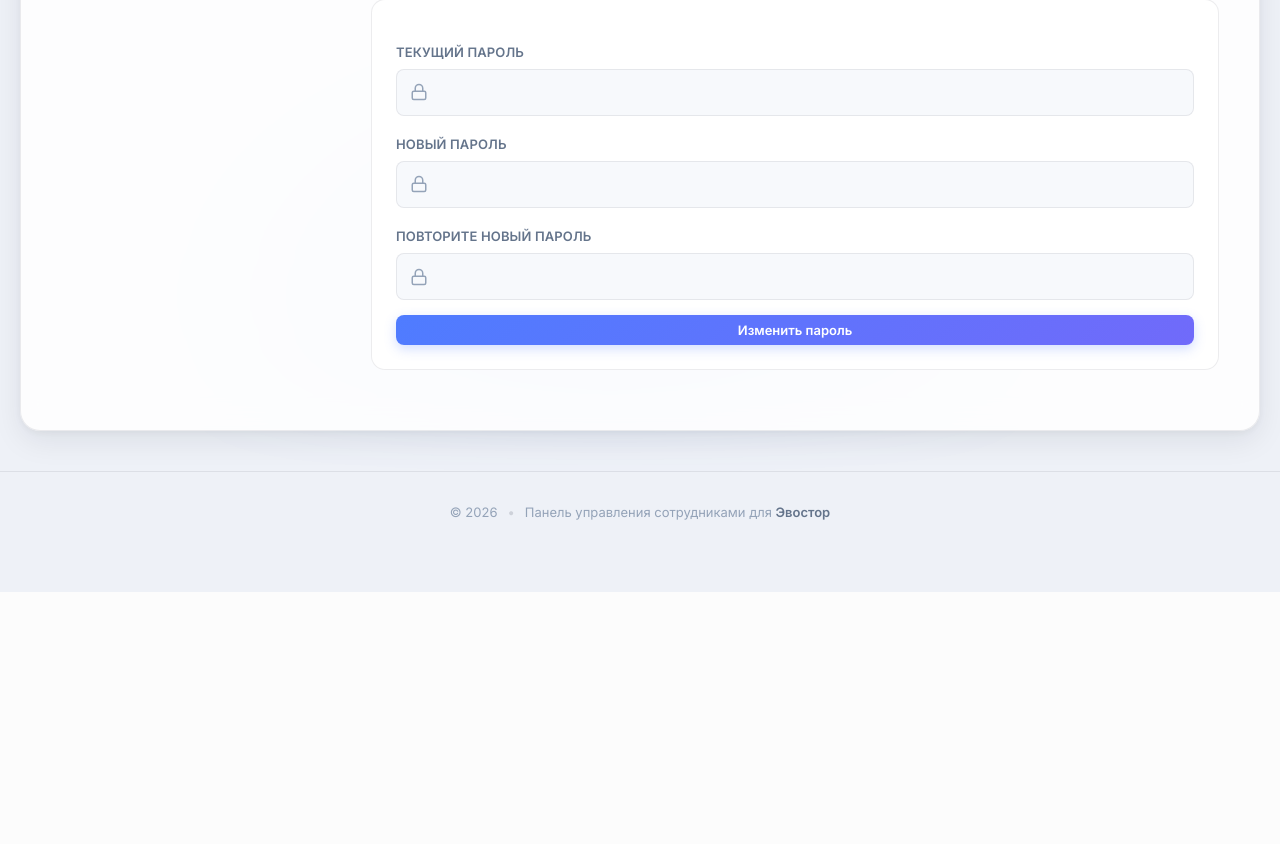
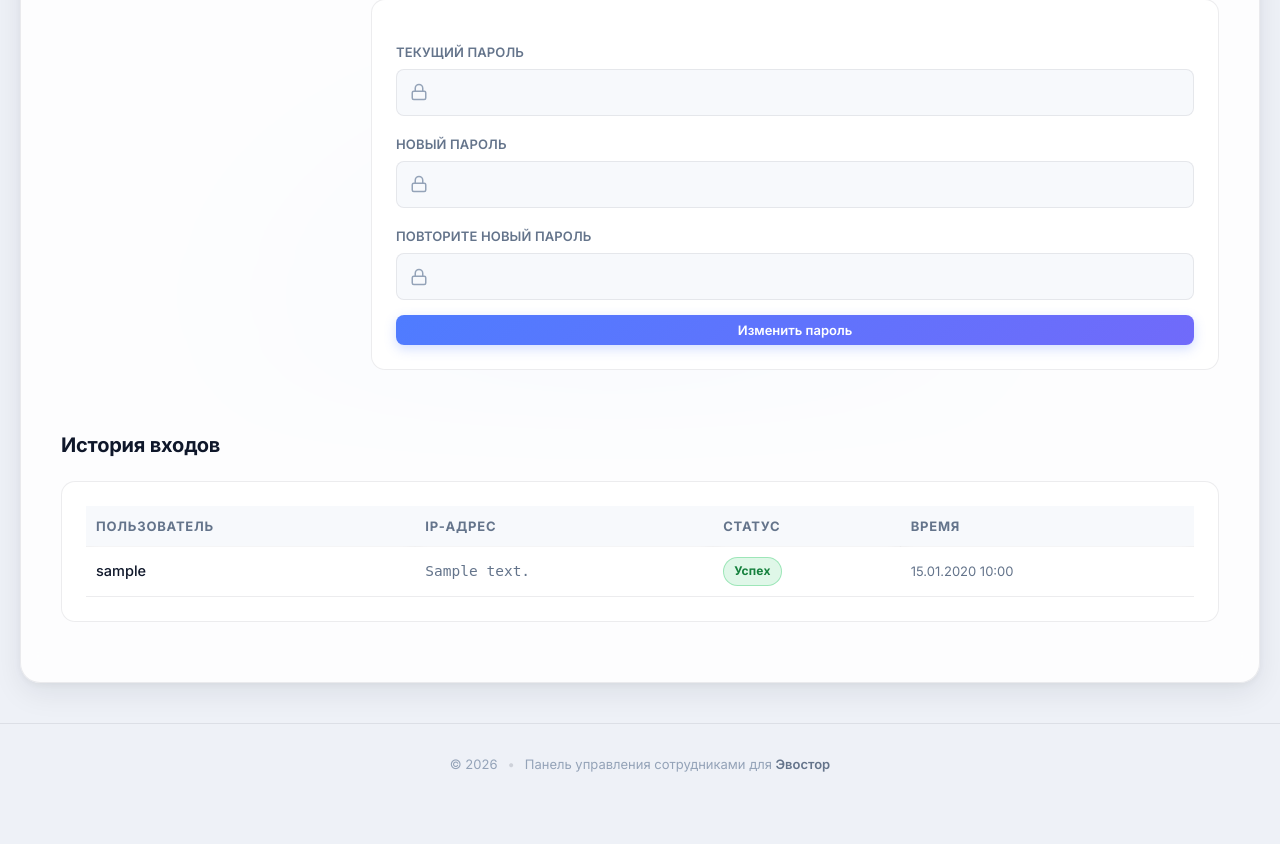
Before and after one commit to Shikkigayafr/hr-ad-tool, a Flask app: page /profile in a window 1280 px wide. Shown: the part 581-1425 px from the top of the page. Before the commit the page ends 1173 px from the top, so only its background shows below. Run offline with Flask 3, Linux system fonts and the light colour scheme; the visitor is signed in with stand-in values (Sample User, id 1); tables that the repository leaves empty hold one stand-in row (values such as "Sample post"); grey boxes marked "Sample" are stand-in pictures; some libraries are stand-ins or nearby versions.

Commit message:
feat: add login history (audit log) and fix API endpoint

```diff
--- a/app.py
+++ b/app.py
@@ -1,6 +1,6 @@
 from flask import Flask, render_template, request, jsonify, session, redirect, url_for, make_response
 from ad_utils import create_user
-from models import db, User, Employee, ActionLog
+from models import db, User, Employee, ActionLog, LoginHistory
 import traceback
 import random
 import time
@@ -13,6 +13,7 @@ from flask.json.provider import DefaultJSONProvider
 from flask_socketio import SocketIO # <-- НОВОЕ
 from apscheduler.schedulers.background import BackgroundScheduler
 from backup_utils import backup_database
+
 
 app = Flask(__name__)
 app.secret_key = "super_secret_key_for_session"
@@ -161,6 +162,26 @@ def api_chart_data():
         counts.append(count)
     return jsonify({"ok": True, "labels": days, "data": counts})
 
+@app.route("/api/login_history")
+def get_login_history():
+    if not session.get('user_id'): return jsonify({"ok": False}), 401
+
+    # Берем последние 10 записей
+    history = LoginHistory.query.order_by(LoginHistory.timestamp.desc()).limit(10).all()
+    result = []
+
+    for h in history:
+        # Форматируем дату
+        date_str = h.timestamp.strftime("%d.%m.%Y %H:%M") if h.timestamp else ""
+        result.append({
+            "username": h.username,
+            "ip": h.ip_address or "Неизвестно",
+            "success": h.success,
+            "time": date_str
+        })
+
+    return jsonify({"ok": True, "history": result})
+
 @app.route("/api/employees/export", methods=["GET"])
 def export_employees():
     if 'user_id' not in session: return jsonify({"ok": False}), 401
@@ -183,6 +204,9 @@ def login():
     lockout_until = session.get('lockout_until', 0)
     now = time.time()
 
+    # Получаем IP (с учетом прокси, если есть)
+    ip = request.headers.get('X-Forwarded-For', request.remote_addr)
+
     if now < lockout_until:
         wait_seconds = int(lockout_until - now)
         return jsonify({"ok": False, "message": f"Заблокировано. Ждите {wait_seconds // 60} мин. {wait_seconds % 60} сек."}), 429
@@ -201,7 +225,16 @@ def login():
         session['department'] = user.department
         session['username'] = user.username
         session['first_name'] = user.first_name
+
+        # ЛОГ: Успешный вход
+        db.session.add(LoginHistory(username=username, ip_address=ip, success=True))
+        db.session.commit()
+
         return jsonify({"ok": True, "role": user.role})
+
+    # ЛОГ: Неудачный вход
+    db.session.add(LoginHistory(username=username, ip_address=ip, success=False))
+    db.session.commit()
 
     attempts = session.get('login_attempts', 0) + 1
     session['login_attempts'] = attempts
--- a/templates/profile.html
+++ b/templates/profile.html
@@ -61,6 +61,24 @@
             </div>
         </div>
     </div>
+
+    <!-- История входов (добавлена внизу) -->
+    <h2 style="margin-top: 40px; margin-bottom: 20px;">История входов</h2>
+    <div class="settings-card" style="overflow-x: auto;">
+        <table style="width: 100%; border-collapse: collapse;">
+            <thead>
+                <tr style="border-bottom: 1px solid var(--border);">
+                    <th style="text-align: left; padding: 10px; font-size: 13px; color: var(--text-muted);">Пользователь</th>
+                    <th style="text-align: left; padding: 10px; font-size: 13px; color: var(--text-muted);">IP-адрес</th>
+                    <th style="text-align: left; padding: 10px; font-size: 13px; color: var(--text-muted);">Статус</th>
+                    <th style="text-align: left; padding: 10px; font-size: 13px; color: var(--text-muted);">Время</th>
+                </tr>
+            </thead>
+            <tbody id="login-history-body">
+                <tr><td colspan="4" class="loading-text">Загрузка...</td></tr>
+            </tbody>
+        </table>
+    </div>
 {% endblock %}
 
 {% block scripts %}
@@ -82,6 +100,31 @@
                     } else {
                         avatarDiv.textContent = displayName.substring(0, 2).toUpperCase();
                     }
+                }
+            });
+
+        // Загрузка истории входов
+        fetch('/api/login_history')
+            .then(res => res.json())
+            .then(data => {
+                if (data.ok) {
+                    const tbody = document.getElementById('login-history-body');
+                    if (data.history.length === 0) {
+                        tbody.innerHTML = '<tr><td colspan="4" style="padding: 20px; text-align: center; color: var(--text-soft);">Пока нет записей</td></tr>';
+                        return;
+                    }
+                    tbody.innerHTML = data.history.map(h => `
+                        <tr style="border-bottom: 1px solid var(--border);">
+                            <td style="padding: 10px; font-weight: 500;">${h.username}</td>
+                            <td style="padding: 10px; color: var(--text-muted); font-family: monospace;">${h.ip}</td>
+                            <td style="padding: 10px;">
+                                ${h.success
+                                    ? '<span class="badge badge-senior">Успех</span>'
+                                    : '<span class="badge badge-stager" style="background: rgba(239,68,68,.14); color: #ef4444; border-color: rgba(239,68,68,.35);">Отказ</span>'}
+                            </td>
+                            <td style="padding: 10px; color: var(--text-muted); font-size: 13px;">${h.time}</td>
+                        </tr>
+                    `).join('');
                 }
             });
     {% endif %}
```
Also changed, not shown: models.py (+7 -0 lines).
